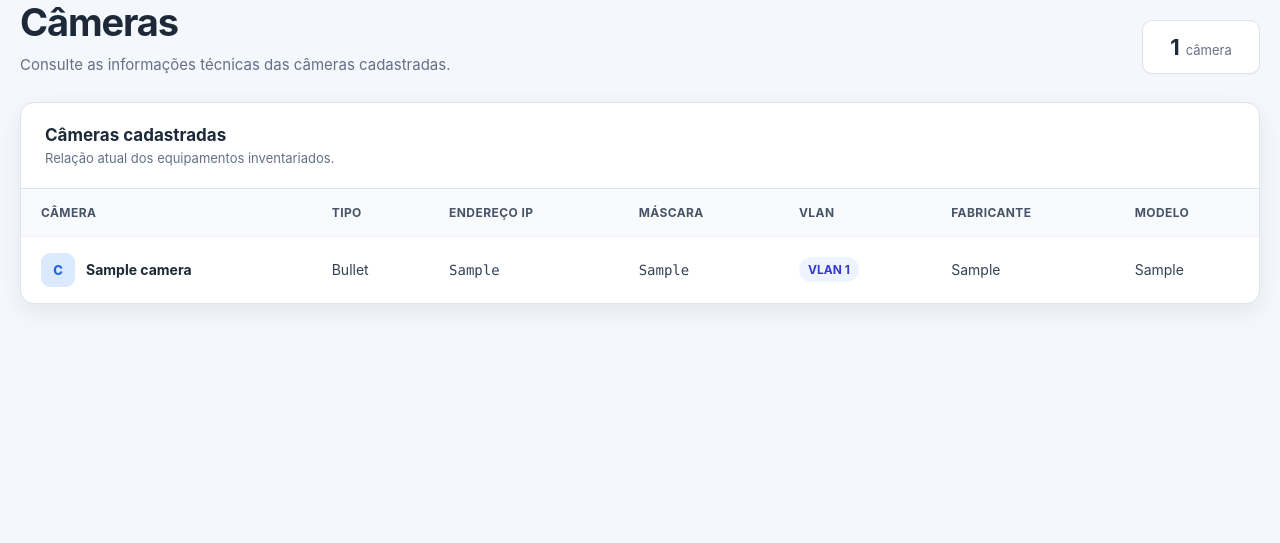
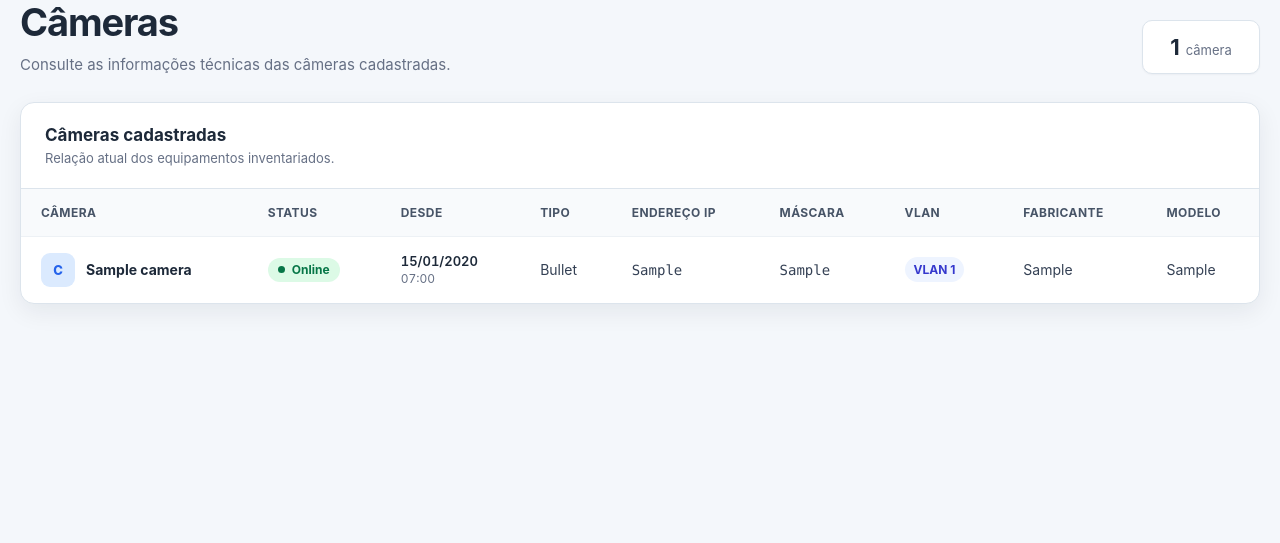
Before and after one commit to wromanov/projeto_argos, a Django app: page /cameras/ in a window 1280 px wide. Shown: the part 141-684 px from the top of the page. Run offline with Django 5.2, Linux system fonts and the light colour scheme; tables that the repository leaves empty hold one stand-in row (values such as "Sample post").

Commit message:
feat: adiciona status e moderniza listagem de cameras

```diff
--- a/cameras/admin.py
+++ b/cameras/admin.py
@@ -7,12 +7,14 @@ from .models import Camera
 class CameraAdmin(admin.ModelAdmin):
     list_display = (
         "nome",
+        "status",
+        "status_em",
+        "tipo",
         "ip",
         "mascara_subrede",
         "vlan",
         "fabricante",
         "modelo",
-        "tipo",
     )
 
     search_fields = (
@@ -23,6 +25,7 @@ class CameraAdmin(admin.ModelAdmin):
     )
 
     list_filter = (
+        "status",
         "tipo",
         "fabricante",
         "vlan",
--- a/cameras/models.py
+++ b/cameras/models.py
@@ -8,6 +8,10 @@ class Camera(models.Model):
         DOME = "DOME", "Dome"
         SPEED_DOME = "SPEED_DOME", "Speed Dome"
         FISHEYE = "FISHEYE", "Fisheye"
+
+    class StatusCamera(models.TextChoices):
+        ONLINE = "ONLINE", "Online"
+        OFFLINE = "OFFLINE", "Offline"
 
     nome = models.CharField(
         max_length=150,
@@ -47,5 +51,19 @@ class Camera(models.Model):
         verbose_name="Tipo de câmera",
     )
 
+    status = models.CharField(
+        max_length=7,
+        choices=StatusCamera.choices,
+        null=True,
+        blank=True,
+        verbose_name="Status",
+    )
+
+    status_em = models.DateTimeField(
+        null=True,
+        blank=True,
+        verbose_name="Status desde",
+    )
+
     def __str__(self):
         return self.nome
--- a/cameras/templates/cameras/lista.html
+++ b/cameras/templates/cameras/lista.html
@@ -5,6 +5,7 @@
 {% endblock %}
 
 {% block conteudo %}
+    {% with total=cameras|length %}
         <section class="page-heading">
             <div>
                 <span class="page-heading__eyebrow">
@@ -19,10 +20,10 @@
             </div>
 
             <div class="record-counter">
-            <strong>{{ cameras.count }}</strong>
+                <strong>{{ total }}</strong>
 
                 <span>
-                câmera{{ cameras.count|pluralize:"s" }}
+                    câmera{{ total|pluralize:"s" }}
                 </span>
             </div>
         </section>
@@ -44,6 +45,8 @@
                         <thead>
                             <tr>
                                 <th scope="col">Câmera</th>
+                                <th scope="col">Status</th>
+                                <th scope="col">Desde</th>
                                 <th scope="col">Tipo</th>
                                 <th scope="col">Endereço IP</th>
                                 <th scope="col">Máscara</th>
@@ -66,6 +69,55 @@
                                                 {{ camera.nome }}
                                             </strong>
                                         </div>
+                                    </td>
+
+                                    <td>
+                                        {% if camera.status == "ONLINE" %}
+                                            <span class="status-badge status-badge--online">
+                                                <span
+                                                    class="status-dot"
+                                                    aria-hidden="true"
+                                                ></span>
+
+                                                {{ camera.get_status_display }}
+                                            </span>
+
+                                        {% elif camera.status == "OFFLINE" %}
+                                            <span class="status-badge status-badge--offline">
+                                                <span
+                                                    class="status-dot"
+                                                    aria-hidden="true"
+                                                ></span>
+
+                                                {{ camera.get_status_display }}
+                                            </span>
+
+                                        {% else %}
+                                            <span class="status-badge status-badge--unknown">
+                                                <span
+                                                    class="status-dot"
+                                                    aria-hidden="true"
+                                                ></span>
+
+                                                Não verificado
+                                            </span>
+                                        {% endif %}
+                                    </td>
+
+                                    <td>
+                                        {% if camera.status and camera.status_em %}
+                                            <div class="status-date">
+                                                <span>
+                                                    {{ camera.status_em|date:"d/m/Y" }}
+                                                </span>
+
+                                                <small>
+                                                    {{ camera.status_em|date:"H:i" }}
+                                                </small>
+                                            </div>
+                                        {% else %}
+                                            <span class="empty-value">—</span>
+                                        {% endif %}
                                     </td>
 
                                     <td>
@@ -93,7 +145,6 @@
                                     <td>
                                         {{ camera.modelo }}
                                     </td>
-
                                 </tr>
                             {% endfor %}
                         </tbody>
@@ -114,4 +165,5 @@
                 </p>
             </section>
         {% endif %}
+    {% endwith %}
 {% endblock %}
--- a/static/css/argos.css
+++ b/static/css/argos.css
@@ -256,7 +256,7 @@ a {
 
 .camera-table {
     width: 100%;
-    min-width: 850px;
+    min-width: 1120px;
 
     border-collapse: collapse;
 }
@@ -299,6 +299,9 @@ a {
     border-bottom: none;
 }
 
+
+/* Identificação da câmera */
+
 .camera-identification {
     display: flex;
     align-items: center;
@@ -326,12 +329,17 @@ a {
     color: var(--color-text);
 }
 
+
+/* Informações técnicas */
+
 .monospace {
     font-family:
         "SFMono-Regular",
         Consolas,
         "Liberation Mono",
         monospace;
+
+    font-variant-numeric: tabular-nums;
 }
 
 .vlan-badge {
@@ -346,6 +354,75 @@ a {
 
     font-size: 12px;
     font-weight: 700;
+}
+
+
+/* Status */
+
+.status-badge {
+    display: inline-flex;
+    align-items: center;
+    gap: 7px;
+
+    padding: 6px 10px;
+
+    border-radius: 999px;
+
+    font-size: 12px;
+    font-weight: 700;
+    line-height: 1;
+}
+
+.status-dot {
+    width: 7px;
+    height: 7px;
+
+    flex-shrink: 0;
+
+    border-radius: 50%;
+    background-color: currentColor;
+}
+
+.status-badge--online {
+    background-color: #dcfae6;
+    color: #067647;
+}
+
+.status-badge--offline {
+    background-color: #fee4e2;
+    color: #b42318;
+}
+
+.status-badge--unknown {
+    background-color: #f2f4f7;
+    color: #667085;
+}
+
+
+/* Data do status */
+
+.status-date {
+    display: flex;
+    flex-direction: column;
+    align-items: flex-start;
+    gap: 2px;
+
+    font-variant-numeric: tabular-nums;
+}
+
+.status-date span {
+    color: var(--color-text);
+    font-size: 13px;
+    font-weight: 600;
+}
+
+.status-date small {
+    color: var(--color-text-secondary);
+    font-size: 12px;
+}
+
+.empty-value {
+    color: #98a2b3;
 }
 
 
```
Also changed, not shown: cameras/migrations/0003_camera_status_camera_status_em.py (added). Lines whose indentation alone changed are shown as unchanged.
